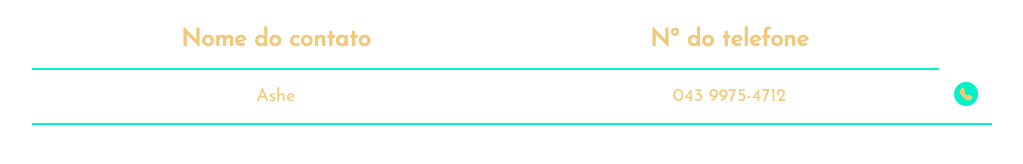
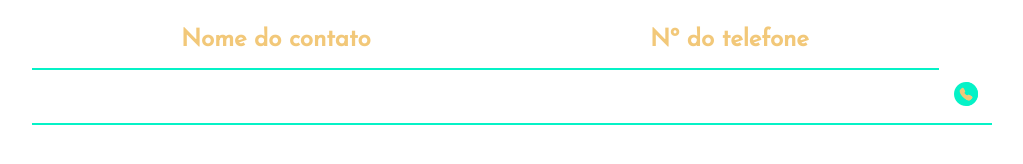
Before and after one commit to tiagosemhpf/EntregaExercicioModulo8, a plain HTML site: page index.html in a window 1280 px wide. Shown: the part 312-476 px from the top of the page, without its empty margins (128-1151 px from the left). Drawn offline with Linux system fonts and the light colour scheme; a web font is replaced by a local one.

Commit message:
2 commit

```diff
--- a/index.html
+++ b/index.html
@@ -35,10 +35,8 @@
             <tbody>
                 <tr>
                     <td>
-                        Ashe
                     </td>
                     <td>
-                        043 9975-4712
                     </td>
                     <td><img src="./image/telefone.png" alt="telefone"></td>
                 </tr>
```
